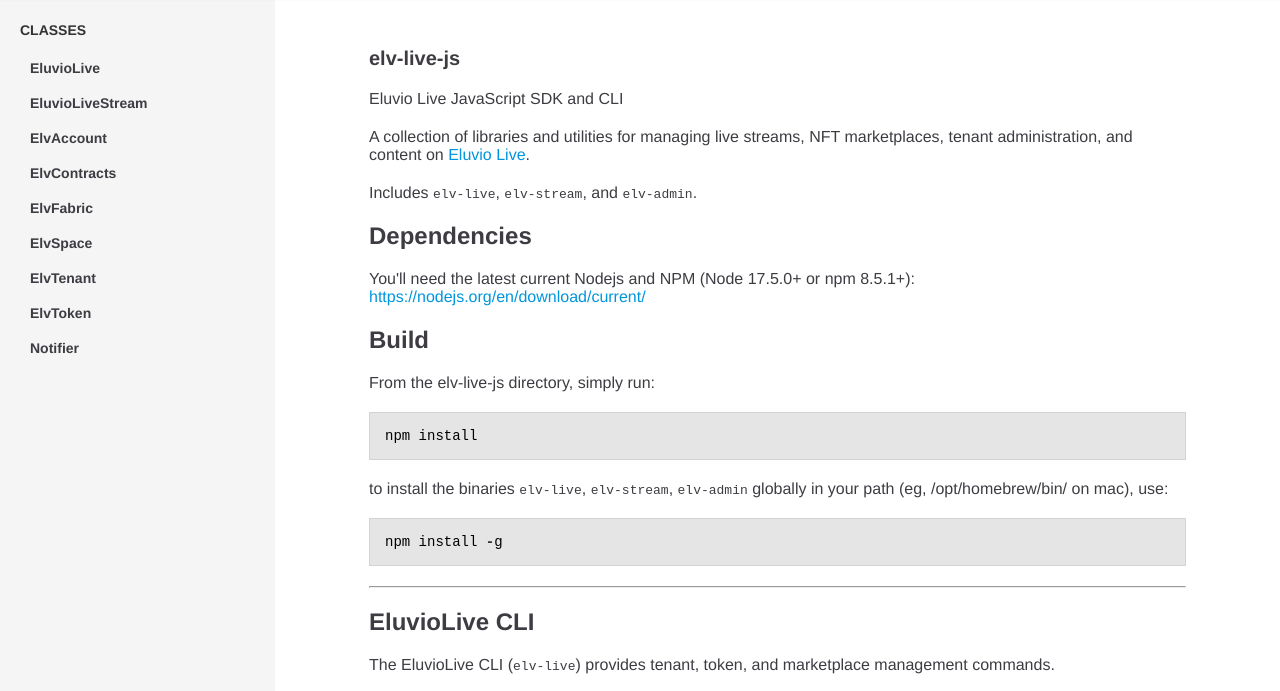
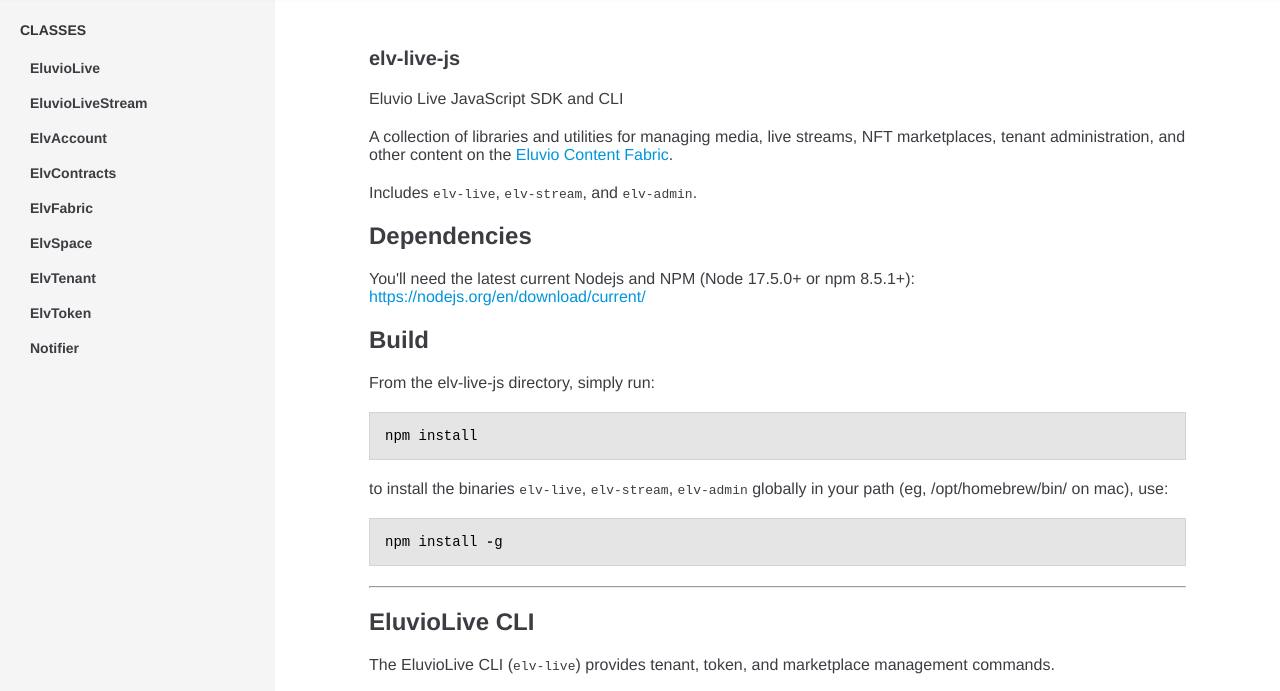
Before and after one commit to eluv-io/elv-live-js, a website: page docs/index.html in a window 1280 px wide. Shown: the part 53-744 px from the top of the page. Drawn offline with Linux system fonts and the light colour scheme.

Commit message:
better blurb, point to cfab not live

```diff
--- a/docs/index.html
+++ b/docs/index.html
@@ -60,7 +60,8 @@
     <article>
       <h1>elv-live-js</h1>
 <p>Eluvio Live JavaScript SDK and CLI</p>
-<p>A collection of libraries and utilities for managing live streams, NFT marketplaces, tenant administration, and content on <a href="https://live.eluv.io">Eluvio Live</a>.</p>
+<p>A collection of libraries and utilities for managing media, live streams, NFT marketplaces,
+tenant administration, and other content on the <a href="https://contentfabric.io">Eluvio Content Fabric</a>.</p>
 <p>Includes <code>elv-live</code>, <code>elv-stream</code>, and <code>elv-admin</code>.</p>
 <h2>Dependencies</h2>
 <p>You'll need the latest current Nodejs and NPM (Node 17.5.0+ or npm 8.5.1+): <a href="https:%5C/%5C/nodejs.org/en/download/current/">https://nodejs.org/en/download/current/</a></p>
```
Also changed, not shown: README.md.
